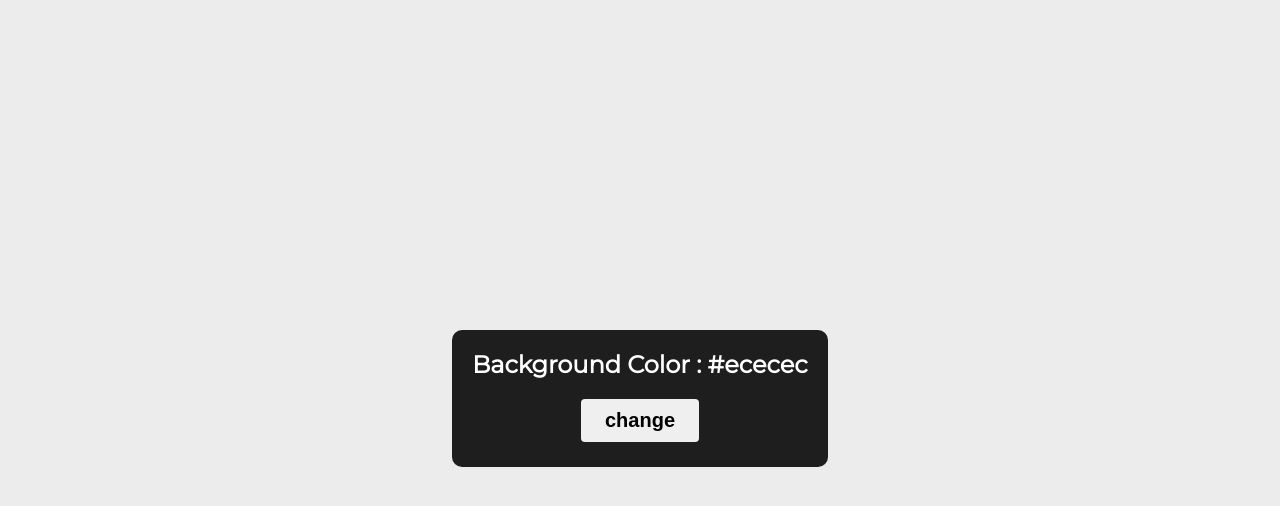
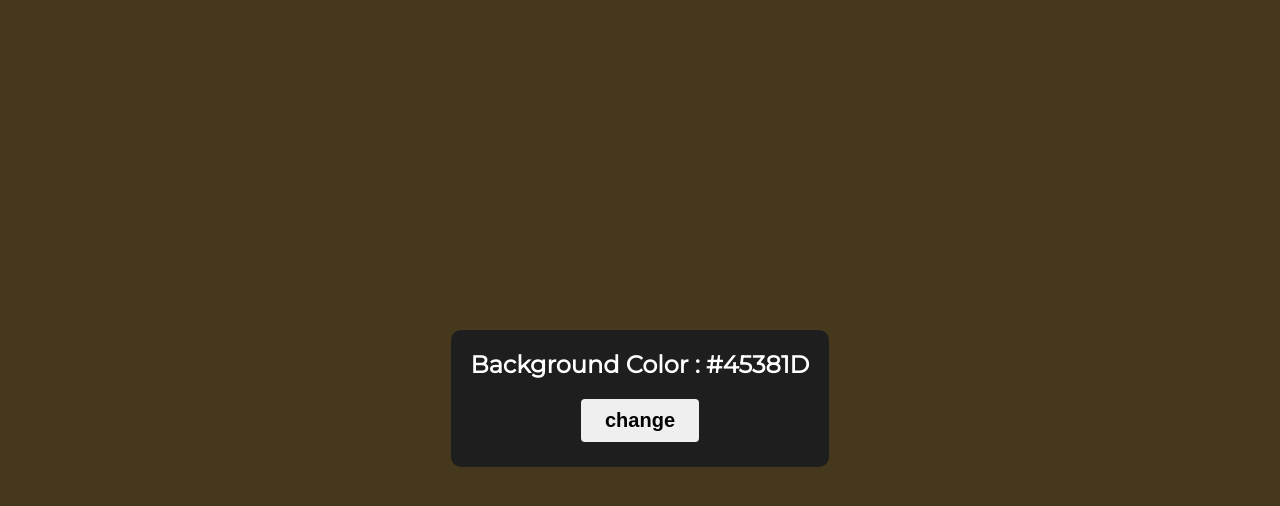
Before and after one commit to vaibhav-0902/Color-Flipper, a plain HTML site: page index.html in a window 1280 px wide. Both pictures are taken after a click on the button "change". Shown: the part 72-578 px from the top of the page. Drawn offline with Linux system fonts and the light colour scheme.

Commit message:
JavaScript done too

```diff
--- a/flipper.js
+++ b/flipper.js
@@ -0,0 +1,20 @@
+let hex = [0, 1, 2, 3, 4, 5, 6, 7, 8, 9, 'A', 'B', 'C', 'D', 'E', 'F']
+
+let color = document.querySelector('.color');
+
+let button = document.getElementById('btn');
+button.addEventListener('click', () => {
+
+    let colorCombi = '#';
+    for (let i = 0; i <6; i++) {
+        colorCombi += hex[getRandomNumber()];
+    }
+    color.innerHTML = colorCombi;
+    let container = document.getElementById('container');
+    container.style.backgroundColor = colorCombi;
+
+});
+
+let getRandomNumber = () => {
+    return Math.floor(Math.random() * hex.length);
+}
--- a/index.html
+++ b/index.html
@@ -14,10 +14,10 @@
         <h2>Color Flipper</h2>
     </nav>
 
-    <div class="container">
+    <div class="container" id="container">
         <div class="box">
             <div class="box-text">
-                <h2>Background Color : <span class="color">#ececec</span></h2>
+                <h2>Background Color : <span class="color">#ECECEC</span></h2>
                 <button id="btn">change</button>
             </div>
         </div>
```
